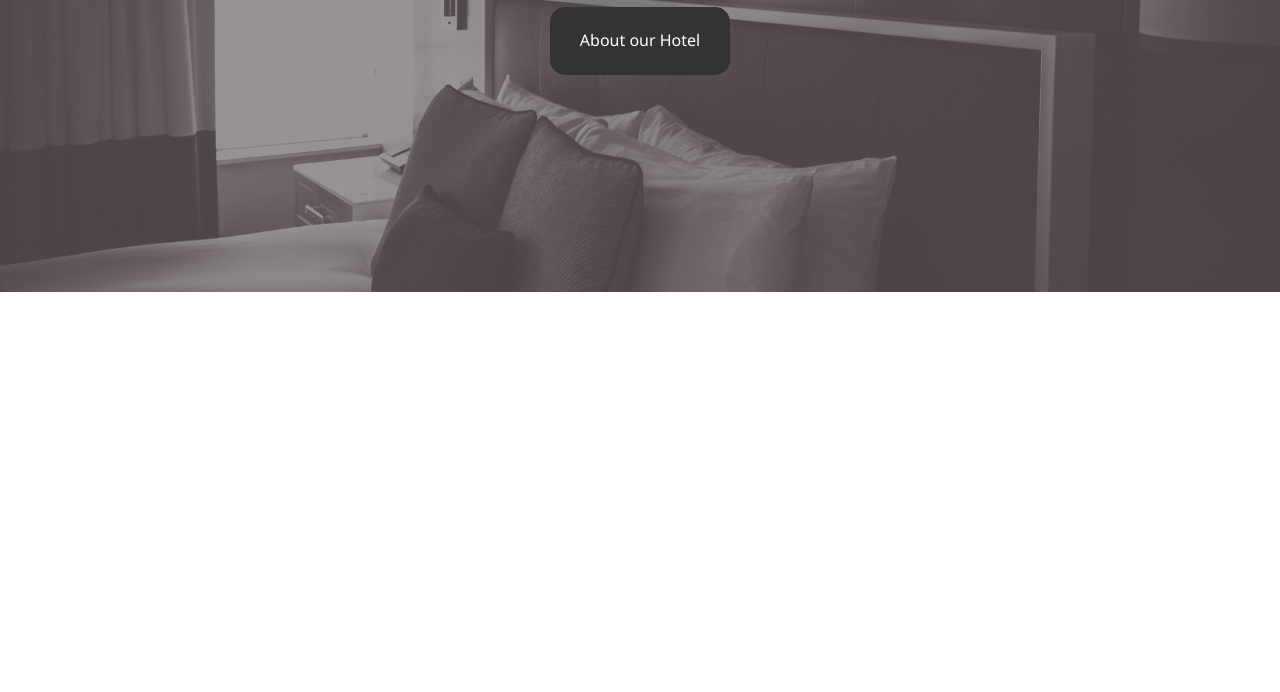
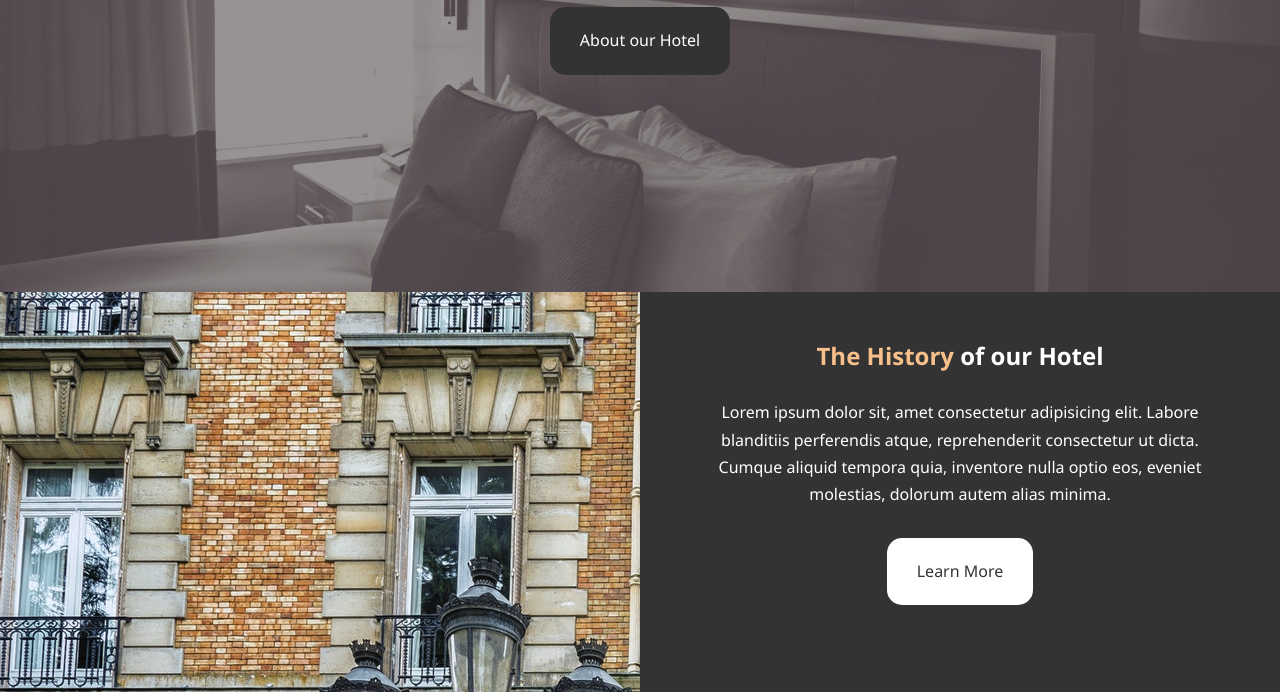
Before and after one commit to mxavier91/hotel-site, a plain HTML site: page index.html in a window 1280 px wide. Shown: the part 375-1067 px from the top of the page. Before the commit the page ends 800 px from the top, so only its background shows below. Drawn offline with Linux system fonts and the light colour scheme.

Commit message:
Added an info section that includes a picture and text, side by side. Still want to add a feature section and a footer

```diff
--- a/css/style.css
+++ b/css/style.css
@@ -39,6 +39,11 @@ p {
   color: #f7c08a;
 }
 
+.bg-dark {
+  background: #333;
+  color: #fff;
+}
+
 .btn {
   display: inline-block;
   background: #333;
@@ -52,6 +57,15 @@ p {
 .btn:hover {
   background: #f7c08a;
   color: #333;
+}
+
+.btn-light {
+  background: #fff;
+  color: #333;
+}
+
+.btn-light:hover {
+  background: #f7c08a;
 }
 
 /* NavBar Styling */
@@ -115,3 +129,27 @@ p {
   line-height: 1.7em;
   padding-bottom: 10px;
 }
+
+/* Info Section Styling */
+
+#info-section {
+  height: 400px;
+}
+
+#info-section .info-image {
+  float: left;
+  width: 50%;
+  background: url('/css/img/photo-1.jpg') no-repeat;
+  min-height: 100%;
+}
+
+#info-section .info-content {
+  float: right;
+  width: 50%;
+  text-align: center;
+  padding: 50px;
+}
+
+#info-section .info-content p {
+  padding-bottom: 20px;
+}
--- a/index.html
+++ b/index.html
@@ -29,6 +29,15 @@
     </div>
   </div>
 </div>
+
+<section id="info-section" class="bg-dark">
+  <div class="info-image"></div>
+  <div class="info-content">
+    <h2> <span class="text-primary">The History</span> of our Hotel</h2>
+    <p>Lorem ipsum dolor sit, amet consectetur adipisicing elit. Labore blanditiis perferendis atque, reprehenderit consectetur ut dicta. Cumque aliquid tempora quia, inventore nulla optio eos, eveniet molestias, dolorum autem alias minima.</p>
+    <a class="btn btn-light" href="#">Learn More</a>
+  </div>
+</section>
 </header>
 </body>
 </html>
```
